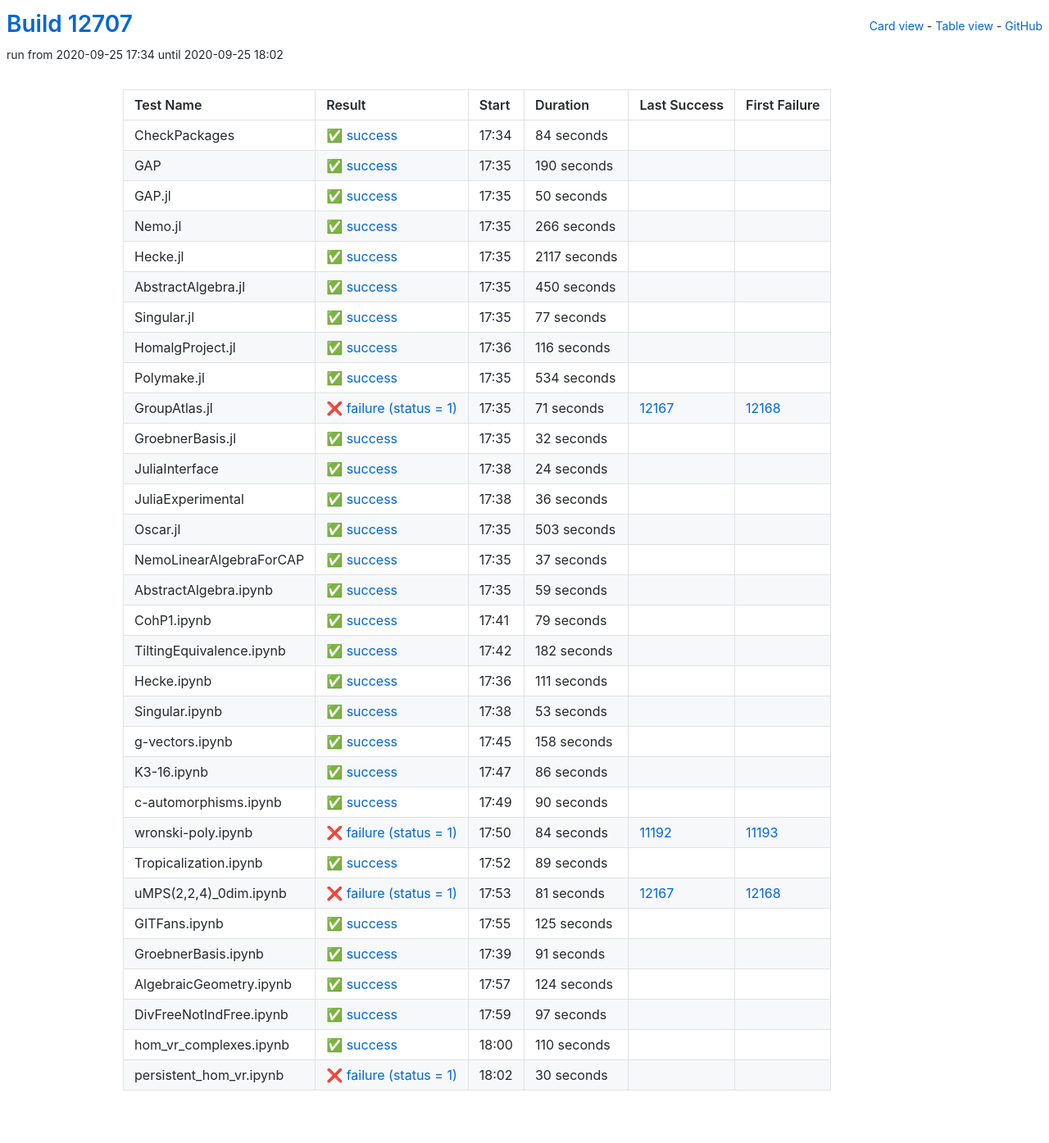
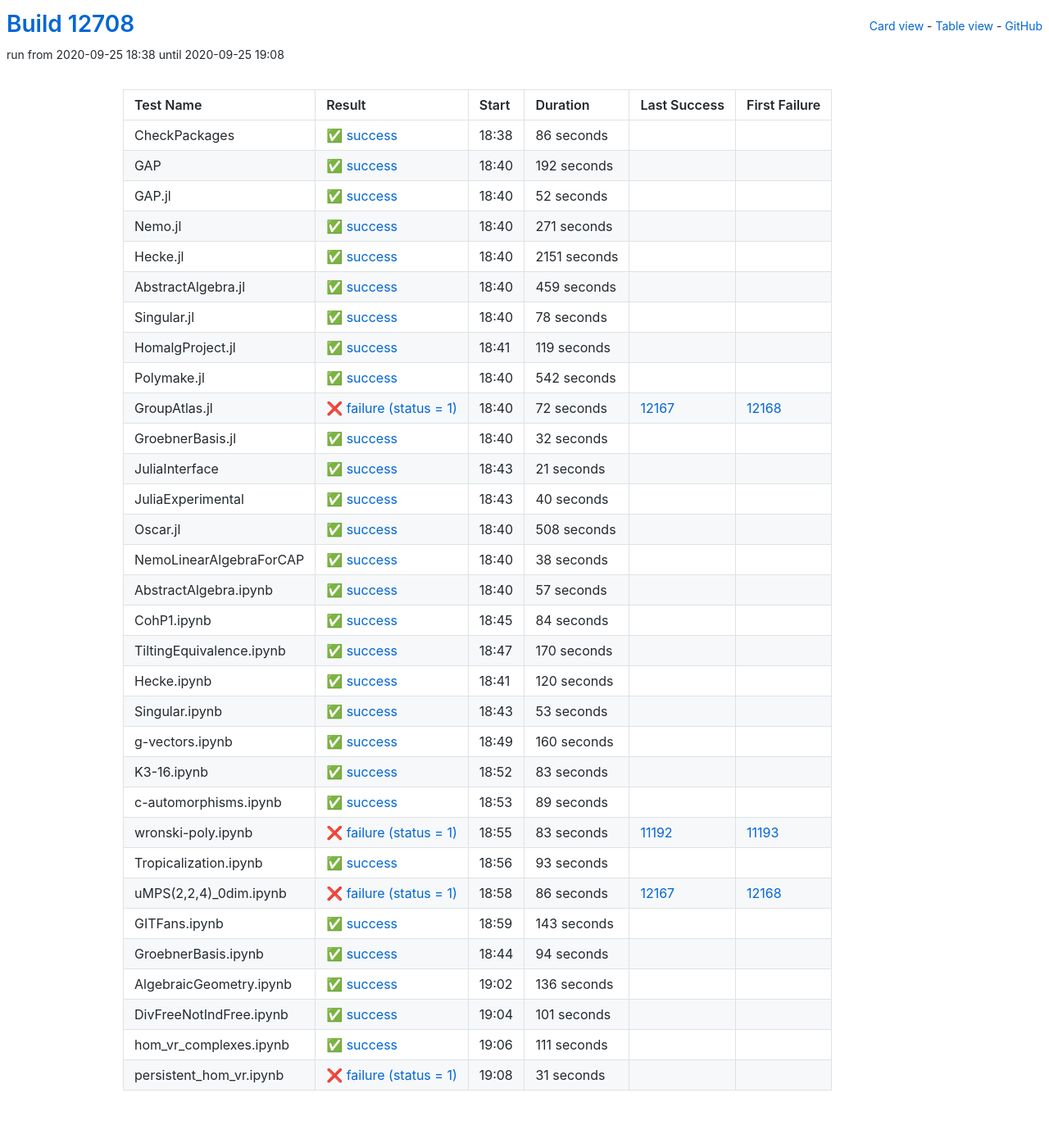
Before and after one commit to oscar-system/oscar-ci-status, a Jekyll site: the page built from table.html, in a window 1280 px wide. Shown: the whole page at 82% size. Built offline with Jekyll 4.4.1, drawn with Linux system fonts in a browser that asks for light colours.

Commit message:
Build #12708

```diff
--- a/_data/ci.yml
+++ b/_data/ci.yml
@@ -1,6 +1,6 @@
 ---
-build: 12707
-build_url: https://oscarci.mathematik.uni-kl.de/job/oscar/12707/
+build: 12708
+build_url: https://oscarci.mathematik.uni-kl.de/job/oscar/12708/
 job: oscar
 organization: oscar-system
 repo: oscar-ci-status
@@ -8,128 +8,128 @@
 tests:
 - name: CheckPackages
   id: checkpackages
-  log: https://oscarci.mathematik.uni-kl.de/job/oscar/12707/artifact/logs/build-12707/CheckPackages.log
-  start: 2020-09-25 17:34
+  log: https://oscarci.mathematik.uni-kl.de/job/oscar/12708/artifact/logs/build-12708/CheckPackages.log
+  start: 2020-09-25 18:38
   success: true
   exitcode: 0
   status: success
-  duration: 84
+  duration: 86
   last_success: false
   last_success_url:
   first_failure: false
   first_failure_url:
 - name: GAP
   id: gap
-  log: https://oscarci.mathematik.uni-kl.de/job/oscar/12707/artifact/logs/build-12707/GAP.log
-  start: 2020-09-25 17:35
+  log: https://oscarci.mathematik.uni-kl.de/job/oscar/12708/artifact/logs/build-12708/GAP.log
+  start: 2020-09-25 18:40
   success: true
   exitcode: 0
   status: success
-  duration: 190
+  duration: 192
   last_success: false
   last_success_url:
   first_failure: false
   first_failure_url:
 - name: GAP.jl
   id: gap-jl
-  log: https://oscarci.mathematik.uni-kl.de/job/oscar/12707/artifact/logs/build-12707/GAP.jl.log
-  start: 2020-09-25 17:35
+  log: https://oscarci.mathematik.uni-kl.de/job/oscar/12708/artifact/logs/build-12708/GAP.jl.log
+  start: 2020-09-25 18:40
   success: true
   exitcode: 0
   status: success
-  duration: 50
+  duration: 52
   last_success: false
   last_success_url:
   first_failure: false
   first_failure_url:
 - name: Nemo.jl
   id: nemo-jl
-  log: https://oscarci.mathematik.uni-kl.de/job/oscar/12707/artifact/logs/build-12707/Nemo.jl.log
-  start: 2020-09-25 17:35
+  log: https://oscarci.mathematik.uni-kl.de/job/oscar/12708/artifact/logs/build-12708/Nemo.jl.log
+  start: 2020-09-25 18:40
   success: true
   exitcode: 0
   status: success
-  duration: 266
+  duration: 271
   last_success: false
   last_success_url:
   first_failure: false
   first_failure_url:
 - name: Hecke.jl
   id: hecke-jl
-  log: https://oscarci.mathematik.uni-kl.de/job/oscar/12707/artifact/logs/build-12707/Hecke.jl.log
-  start: 2020-09-25 17:35
+  log: https://oscarci.mathematik.uni-kl.de/job/oscar/12708/artifact/logs/build-12708/Hecke.jl.log
+  start: 2020-09-25 18:40
   success: true
   exitcode: 0
   status: success
-  duration: 2117
+  duration: 2151
   last_success: false
   last_success_url:
   first_failure: false
   first_failure_url:
 - name: AbstractAlgebra.jl
   id: abstractalgebra-jl
-  log: https://oscarci.mathematik.uni-kl.de/job/oscar/12707/artifact/logs/build-12707/AbstractAlgebra.jl.log
-  start: 2020-09-25 17:35
+  log: https://oscarci.mathematik.uni-kl.de/job/oscar/12708/artifact/logs/build-12708/AbstractAlgebra.jl.log
+  start: 2020-09-25 18:40
   success: true
   exitcode: 0
   status: success
-  duration: 450
+  duration: 459
   last_success: false
   last_success_url:
   first_failure: false
   first_failure_url:
 - name: Singular.jl
   id: singular-jl
-  log: https://oscarci.mathematik.uni-kl.de/job/oscar/12707/artifact/logs/build-12707/Singular.jl.log
-  start: 2020-09-25 17:35
+  log: https://oscarci.mathematik.uni-kl.de/job/oscar/12708/artifact/logs/build-12708/Singular.jl.log
+  start: 2020-09-25 18:40
   success: true
   exitcode: 0
   status: success
-  duration: 77
+  duration: 78
   last_success: false
   last_success_url:
   first_failure: false
   first_failure_url:
 - name: HomalgProject.jl
   id: homalgproject-jl
-  log: https://oscarci.mathematik.uni-kl.de/job/oscar/12707/artifact/logs/build-12707/HomalgProject.jl.log
-  start: 2020-09-25 17:36
+  log: https://oscarci.mathematik.uni-kl.de/job/oscar/12708/artifact/logs/build-12708/HomalgProject.jl.log
+  start: 2020-09-25 18:41
   success: true
   exitcode: 0
   status: success
-  duration: 116
+  duration: 119
   last_success: false
   last_success_url:
   first_failure: false
   first_failure_url:
 - name: Polymake.jl
   id: polymake-jl
-  log: https://oscarci.mathematik.uni-kl.de/job/oscar/12707/artifact/logs/build-12707/Polymake.jl.log
-  start: 2020-09-25 17:35
+  log: https://oscarci.mathematik.uni-kl.de/job/oscar/12708/artifact/logs/build-12708/Polymake.jl.log
+  start: 2020-09-25 18:40
   success: true
   exitcode: 0
   status: success
-  duration: 534
+  duration: 542
   last_success: false
   last_success_url:
   first_failure: false
   first_failure_url:
 - name: GroupAtlas.jl
   id: groupatlas-jl
-  log: https://oscarci.mathematik.uni-kl.de/job/oscar/12707/artifact/logs/build-12707/GroupAtlas.jl.log
-  start: 2020-09-25 17:35
+  log: https://oscarci.mathematik.uni-kl.de/job/oscar/12708/artifact/logs/build-12708/GroupAtlas.jl.log
+  start: 2020-09-25 18:40
   success: false
   exitcode: 1
   status: failure
-  duration: 71
+  duration: 72
   last_success: 12167
   last_success_url: https://oscarci.mathematik.uni-kl.de/job/oscar/12167/
   first_failure: 12168
   first_failure_url: https://oscarci.mathematik.uni-kl.de/job/oscar/12168/
 - name: GroebnerBasis.jl
   id: groebnerbasis-jl
-  log: https://oscarci.mathematik.uni-kl.de/job/oscar/12707/artifact/logs/build-12707/GroebnerBasis.jl.log
-  start: 2020-09-25 17:35
+  log: https://oscarci.mathematik.uni-kl.de/job/oscar/12708/artifact/logs/build-12708/GroebnerBasis.jl.log
+  start: 2020-09-25 18:40
   success: true
   exitcode: 0
   status: success
@@ -140,104 +140,104 @@
   first_failure_url:
 - name: JuliaInterface
   id: juliainterface
-  log: https://oscarci.mathematik.uni-kl.de/job/oscar/12707/artifact/logs/build-12707/JuliaInterface.log
-  start: 2020-09-25 17:38
+  log: https://oscarci.mathematik.uni-kl.de/job/oscar/12708/artifact/logs/build-12708/JuliaInterface.log
+  start: 2020-09-25 18:43
   success: true
   exitcode: 0
   status: success
-  duration: 24
+  duration: 21
   last_success: false
   last_success_url:
   first_failure: false
   first_failure_url:
 - name: JuliaExperimental
   id: juliaexperimental
-  log: https://oscarci.mathematik.uni-kl.de/job/oscar/12707/artifact/logs/build-12707/JuliaExperimental.log
-  start: 2020-09-25 17:38
+  log: https://oscarci.mathematik.uni-kl.de/job/oscar/12708/artifact/logs/build-12708/JuliaExperimental.log
+  start: 2020-09-25 18:43
   success: true
   exitcode: 0
   status: success
-  duration: 36
+  duration: 40
   last_success: false
   last_success_url:
   first_failure: false
   first_failure_url:
 - name: Oscar.jl
   id: oscar-jl
-  log: https://oscarci.mathematik.uni-kl.de/job/oscar/12707/artifact/logs/build-12707/Oscar.jl.log
-  start: 2020-09-25 17:35
+  log: https://oscarci.mathematik.uni-kl.de/job/oscar/12708/artifact/logs/build-12708/Oscar.jl.log
+  start: 2020-09-25 18:40
   success: true
   exitcode: 0
   status: success
-  duration: 503
+  duration: 508
   last_success: false
   last_success_url:
   first_failure: false
   first_failure_url:
 - name: NemoLinearAlgebraForCAP
   id: nemolinearalgebraforcap
-  log: https://oscarci.mathematik.uni-kl.de/job/oscar/12707/artifact/logs/build-12707/NemoLinearAlgebraForCAP.log
-  start: 2020-09-25 17:35
+  log: https://oscarci.mathematik.uni-kl.de/job/oscar/12708/artifact/logs/build-12708/NemoLinearAlgebraForCAP.log
+  start: 2020-09-25 18:40
   success: true
   exitcode: 0
   status: success
-  duration: 37
+  duration: 38
   last_success: false
   last_success_url:
   first_failure: false
   first_failure_url:
 - name: AbstractAlgebra.ipynb
   id: abstractalgebra-ipynb
-  log: https://oscarci.mathematik.uni-kl.de/job/oscar/12707/artifact/logs/build-12707/AbstractAlgebra.ipynb.log
-  start: 2020-09-25 17:35
+  log: https://oscarci.mathematik.uni-kl.de/job/oscar/12708/artifact/logs/build-12708/AbstractAlgebra.ipynb.log
+  start: 2020-09-25 18:40
   success: true
   exitcode: 0
   status: success
-  duration: 59
+  duration: 57
   last_success: false
   last_success_url:
   first_failure: false
   first_failure_url:
 - name: CohP1.ipynb
   id: cohp1-ipynb
-  log: https://oscarci.mathematik.uni-kl.de/job/oscar/12707/artifact/logs/build-12707/CohP1.ipynb.log
-  start: 2020-09-25 17:41
+  log: https://oscarci.mathematik.uni-kl.de/job/oscar/12708/artifact/logs/build-12708/CohP1.ipynb.log
+  start: 2020-09-25 18:45
   success: true
   exitcode: 0
   status: success
-  duration: 79
+  duration: 84
   last_success: false
   last_success_url:
   first_failure: false
   first_failure_url:
 - name: TiltingEquivalence.ipynb
   id: tiltingequivalence-ipynb
-  log: https://oscarci.mathematik.uni-kl.de/job/oscar/12707/artifact/logs/build-12707/TiltingEquivalence.ipynb.log
-  start: 2020-09-25 17:42
+  log: https://oscarci.mathematik.uni-kl.de/job/oscar/12708/artifact/logs/build-12708/TiltingEquivalence.ipynb.log
+  start: 2020-09-25 18:47
   success: true
   exitcode: 0
   status: success
-  duration: 182
+  duration: 170
   last_success: false
   last_success_url:
   first_failure: false
   first_failure_url:
 - name: Hecke.ipynb
   id: hecke-ipynb
-  log: https://oscarci.mathematik.uni-kl.de/job/oscar/12707/artifact/logs/build-12707/Hecke.ipynb.log
-  start: 2020-09-25 17:36
+  log: https://oscarci.mathematik.uni-kl.de/job/oscar/12708/artifact/logs/build-12708/Hecke.ipynb.log
+  start: 2020-09-25 18:41
   success: true
   exitcode: 0
   status: success
-  duration: 111
+  duration: 120
   last_success: false
   last_success_url:
   first_failure: false
   first_failure_url:
 - name: Singular.ipynb
   id: singular-ipynb
-  log: https://oscarci.mathematik.uni-kl.de/job/oscar/12707/artifact/logs/build-12707/Singular.ipynb.log
-  start: 2020-09-25 17:38
+  log: https://oscarci.mathematik.uni-kl.de/job/oscar/12708/artifact/logs/build-12708/Singular.ipynb.log
+  start: 2020-09-25 18:43
   success: true
   exitcode: 0
   status: success
@@ -248,56 +248,32 @@
   first_failure_url:
 - name: g-vectors.ipynb
   id: g-vectors-ipynb
-  log: https://oscarci.mathematik.uni-kl.de/job/oscar/12707/artifact/logs/build-12707/g-vectors.ipynb.log
-  start: 2020-09-25 17:45
+  log: https://oscarci.mathematik.uni-kl.de/job/oscar/12708/artifact/logs/build-12708/g-vectors.ipynb.log
+  start: 2020-09-25 18:49
   success: true
   exitcode: 0
   status: success
-  duration: 158
+  duration: 160
   last_success: false
   last_success_url:
   first_failure: false
   first_failure_url:
 - name: K3-16.ipynb
   id: k3-16-ipynb
-  log: https://oscarci.mathematik.uni-kl.de/job/oscar/12707/artifact/logs/build-12707/K3-16.ipynb.log
-  start: 2020-09-25 17:47
+  log: https://oscarci.mathematik.uni-kl.de/job/oscar/12708/artifact/logs/build-12708/K3-16.ipynb.log
+  start: 2020-09-25 18:52
   success: true
   exitcode: 0
   status: success
-  duration: 86
+  duration: 83
   last_success: false
   last_success_url:
   first_failure: false
   first_failure_url:
 - name: c-automorphisms.ipynb
   id: c-automorphisms-ipynb
-  log: https://oscarci.mathematik.uni-kl.de/job/oscar/12707/artifact/logs/build-12707/c-automorphisms.ipynb.log
-  start: 2020-09-25 17:49
-  success: true
-  exitcode: 0
-  status: success
-  duration: 90
-  last_success: false
-  last_success_url:
-  first_failure: false
-  first_failure_url:
-- name: wronski-poly.ipynb
-  id: wronski-poly-ipynb
-  log: https://oscarci.mathematik.uni-kl.de/job/oscar/12707/artifact/logs/build-12707/wronski-poly.ipynb.log
-  start: 2020-09-25 17:50
-  success: false
-  exitcode: 1
-  status: failure
-  duration: 84
-  last_success: 11192
-  last_success_url: https://oscarci.mathematik.uni-kl.de/job/oscar/11192/
-  first_failure: 11193
-  first_failure_url: https://oscarci.mathematik.uni-kl.de/job/oscar/11193/
-- name: Tropicalization.ipynb
-  id: tropicalization-ipynb
-  log: https://oscarci.mathematik.uni-kl.de/job/oscar/12707/artifact/logs/build-12707/Tropicalization.ipynb.log
-  start: 2020-09-25 17:52
+  log: https://oscarci.mathematik.uni-kl.de/job/oscar/12708/artifact/logs/build-12708/c-automorphisms.ipynb.log
+  start: 2020-09-25 18:53
   success: true
   exitcode: 0
   status: success
@@ -306,86 +282,110 @@
   last_success_url:
   first_failure: false
   first_failure_url:
-- name: uMPS(2,2,4)_0dim.ipynb
-  id: umps-2-2-4-0dim-ipynb
-  log: https://oscarci.mathematik.uni-kl.de/job/oscar/12707/artifact/logs/build-12707/uMPS-2-2-4-_0dim.ipynb.log
-  start: 2020-09-25 17:53
+- name: wronski-poly.ipynb
+  id: wronski-poly-ipynb
+  log: https://oscarci.mathematik.uni-kl.de/job/oscar/12708/artifact/logs/build-12708/wronski-poly.ipynb.log
+  start: 2020-09-25 18:55
   success: false
   exitcode: 1
   status: failure
-  duration: 81
+  duration: 83
+  last_success: 11192
+  last_success_url: https://oscarci.mathematik.uni-kl.de/job/oscar/11192/
+  first_failure: 11193
+  first_failure_url: https://oscarci.mathematik.uni-kl.de/job/oscar/11193/
+- name: Tropicalization.ipynb
+  id: tropicalization-ipynb
+  log: https://oscarci.mathematik.uni-kl.de/job/oscar/12708/artifact/logs/build-12708/Tropicalization.ipynb.log
+  start: 2020-09-25 18:56
+  success: true
+  exitcode: 0
+  status: success
+  duration: 93
+  last_success: false
+  last_success_url:
+  first_failure: false
+  first_failure_url:
+- name: uMPS(2,2,4)_0dim.ipynb
+  id: umps-2-2-4-0dim-ipynb
+  log: https://oscarci.mathematik.uni-kl.de/job/oscar/12708/artifact/logs/build-12708/uMPS-2-2-4-_0dim.ipynb.log
+  start: 2020-09-25 18:58
+  success: false
+  exitcode: 1
+  status: failure
+  duration: 86
   last_success: 12167
   last_success_url: https://oscarci.mathematik.uni-kl.de/job/oscar/12167/
   first_failure: 12168
   first_failure_url: https://oscarci.mathematik.uni-kl.de/job/oscar/12168/
 - name: GITFans.ipynb
   id: gitfans-ipynb
-  log: https://oscarci.mathematik.uni-kl.de/job/oscar/12707/artifact/logs/build-12707/GITFans.ipynb.log
-  start: 2020-09-25 17:55
+  log: https://oscarci.mathematik.uni-kl.de/job/oscar/12708/artifact/logs/build-12708/GITFans.ipynb.log
+  start: 2020-09-25 18:59
   success: true
   exitcode: 0
   status: success
-  duration: 125
+  duration: 143
   last_success: false
   last_success_url:
   first_failure: false
   first_failure_url:
 - name: GroebnerBasis.ipynb
   id: groebnerbasis-ipynb
-  log: https://oscarci.mathematik.uni-kl.de/job/oscar/12707/artifact/logs/build-12707/GroebnerBasis.ipynb.log
-  start: 2020-09-25 17:39
+  log: https://oscarci.mathematik.uni-kl.de/job/oscar/12708/artifact/logs/build-12708/GroebnerBasis.ipynb.log
+  start: 2020-09-25 18:44
   success: true
   exitcode: 0
   status: success
-  duration: 91
+  duration: 94
   last_success: false
   last_success_url:
   first_failure: false
   first_failure_url:
 - name: AlgebraicGeometry.ipynb
   id: algebraicgeometry-ipynb
-  log: https://oscarci.mathematik.uni-kl.de/job/oscar/12707/artifact/logs/build-12707/AlgebraicGeometry.ipynb.log
-  start: 2020-09-25 17:57
+  log: https://oscarci.mathematik.uni-kl.de/job/oscar/12708/artifact/logs/build-12708/AlgebraicGeometry.ipynb.log
+  start: 2020-09-25 19:02
   success: true
   exitcode: 0
   status: success
-  duration: 124
+  duration: 136
   last_success: false
   last_success_url:
   first_failure: false
   first_failure_url:
 - name: DivFreeNotIndFree.ipynb
   id: divfreenotindfree-ipynb
-  log: https://oscarci.mathematik.uni-kl.de/job/oscar/12707/artifact/logs/build-12707/DivFreeNotIndFree.ipynb.log
-  start: 2020-09-25 17:59
+  log: https://oscarci.mathematik.uni-kl.de/job/oscar/12708/artifact/logs/build-12708/DivFreeNotIndFree.ipynb.log
+  start: 2020-09-25 19:04
   success: true
   exitcode: 0
   status: success
-  duration: 97
+  duration: 101
   last_success: false
   last_success_url:
   first_failure: false
   first_failure_url:
 - name: hom_vr_complexes.ipynb
   id: hom-vr-complexes-ipynb
-  log: https://oscarci.mathematik.uni-kl.de/job/oscar/12707/artifact/logs/build-12707/hom_vr_complexes.ipynb.log
-  start: 2020-09-25 18:00
+  log: https://oscarci.mathematik.uni-kl.de/job/oscar/12708/artifact/logs/build-12708/hom_vr_complexes.ipynb.log
+  start: 2020-09-25 19:06
   success: true
   exitcode: 0
   status: success
-  duration: 110
+  duration: 111
   last_success: false
   last_success_url:
   first_failure: false
   first_failure_url:
 - name: persistent_hom_vr.ipynb
   id: persistent-hom-vr-ipynb
-  log: https://oscarci.mathematik.uni-kl.de/job/oscar/12707/artifact/logs/build-12707/persistent_hom_vr.ipynb.log
-  start: 2020-09-25 18:02
+  log: https://oscarci.mathematik.uni-kl.de/job/oscar/12708/artifact/logs/build-12708/persistent_hom_vr.ipynb.log
+  start: 2020-09-25 19:08
   success: false
   exitcode: 1
   status: failure
-  duration: 30
+  duration: 31
   last_success: false
   last_success_url:
   first_failure: false
```
Also changed, not shown: README.md.
